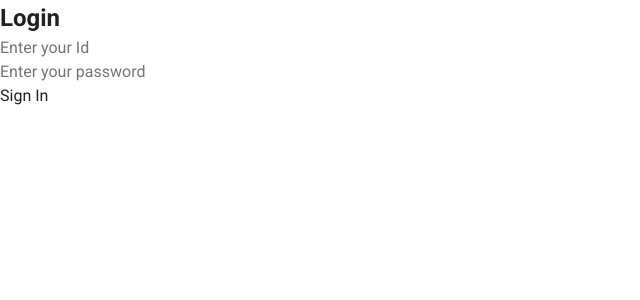
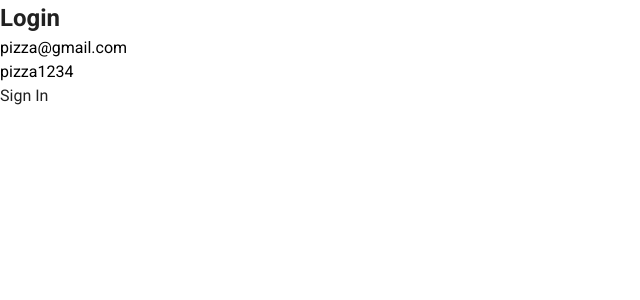
Before and after one commit to jyebe9034/vue-crud, a Vue app: page / in a window 1280 px wide. Shown: the top 300 px of the page, without its empty margins (0-640 px from the left). Built offline with nearby package versions, Linux system fonts and the light colour scheme.

Commit message:
update Login.vue axios

```diff
--- a/src/components/Login.vue
+++ b/src/components/Login.vue
@@ -15,18 +15,32 @@
     export default {
         name: 'Login',
         data: () => ({
-            uid: '',
-            password: ''
+            uid: 'pizza@gmail.com',
+            password: 'pizza1234'
         }),
         methods: {
             onSubmit() {
-                axios.get('http://localhost:8081/api/login', {
+                var loginUrl = "http://localhost:8081/api/login";
+                // var loginUrl2 = "http://localhost:8081/api/jpaLogin";
+
+                /*
+                axios.get(loginUrl, {
                     params: {
                         email: this.uid,
                         password: this.password
                     }
                 })
+                 */
+                axios.post(loginUrl, {
+
+                        email: this.uid,
+                        password: this.password
+
+                })
                 .then((response) => {
+
+                    console.log(response);
+
                     if (response.data['result'] === this.uid){
 
                         // this.isSuccess = localStorage.getItem("uid");
```
